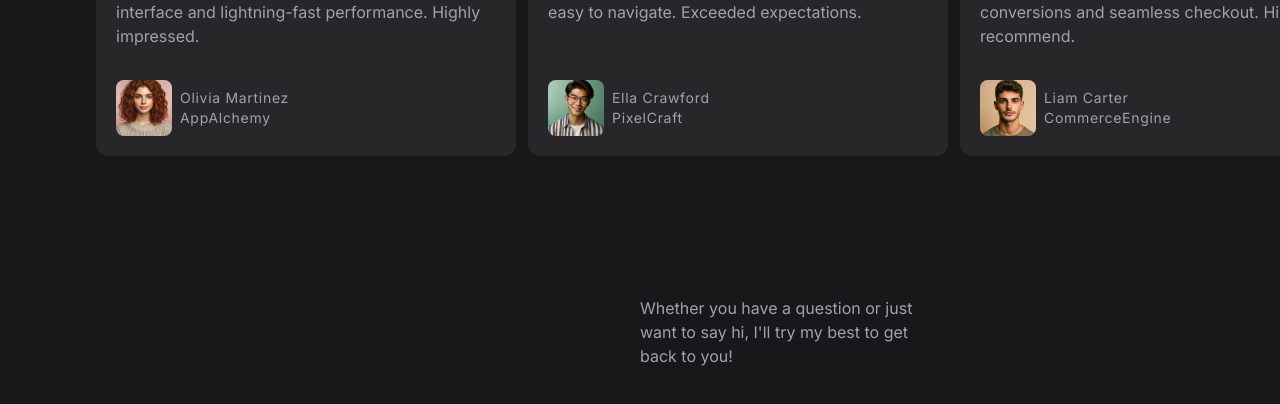
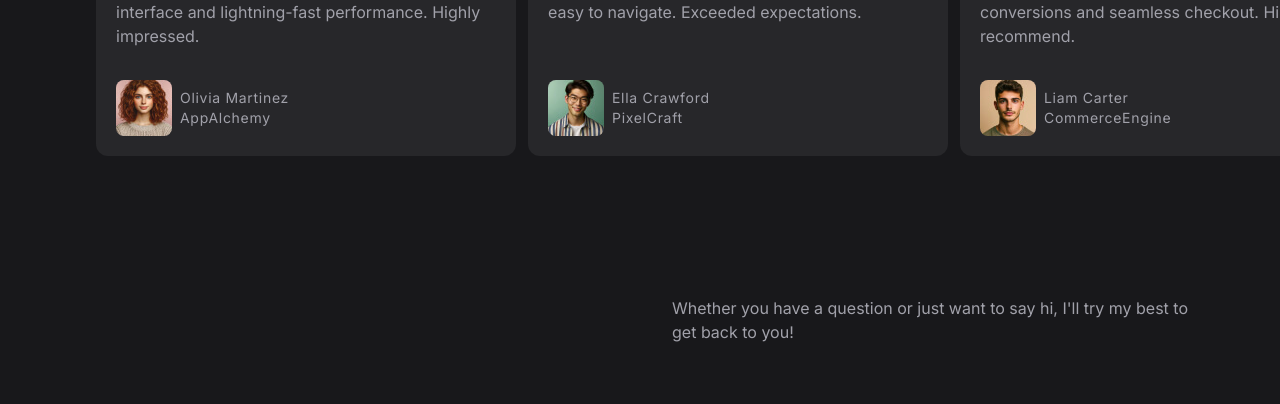
Before and after one commit to jonellwood/jon-ellwood, a React (Vite) app: page / in a window 1280 px wide. Shown: the part 3228-3632 px from the top of the page. Built offline with nearby package versions, Linux system fonts and the light colour scheme.

Commit message:
style tweaks

```diff
--- a/src/components/Contact.jsx
+++ b/src/components/Contact.jsx
@@ -82,7 +82,7 @@ const Contact = () => {
 				<h2 className='headline-2 lg:max-w-[12ch] reveal-up'>
 					Let&apos;s connect
 				</h2>
-				<p className='text-zinc-400 mt-3 mb-8 max-w-[50ch] lg:max-w-[30ch]'>
+				<p className='text-zinc-400 w-full mt-3 mb-8 ml-6 pl-2'>
 					Whether you have a question or just want to say hi, I&apos;ll try my
 					best to get back to you!
 				</p>
@@ -132,7 +132,7 @@ const Contact = () => {
 								className='text-field reveal-up'
 							/>
 						</div>
-						<div className='mb-4'>
+						<div className='mb-4 col-span-2'>
 							<label htmlFor='message' className='label reveal-up'>
 								Message
 							</label>
--- a/src/components/Review.jsx
+++ b/src/components/Review.jsx
@@ -83,6 +83,7 @@ const Review = () => {
 		<section className='section overflow-hidden' id='reviews'>
 			<div className='container'>
 				<h2 className='headline-2 mb-8 reveal-up'>Fake Client Reviews</h2>
+
 				<p className='text-sm text-gray-500 py-2 my-2 '>
 					Below are some fake reviews from made up clients. I hope to get some
 					friends someday though
```
